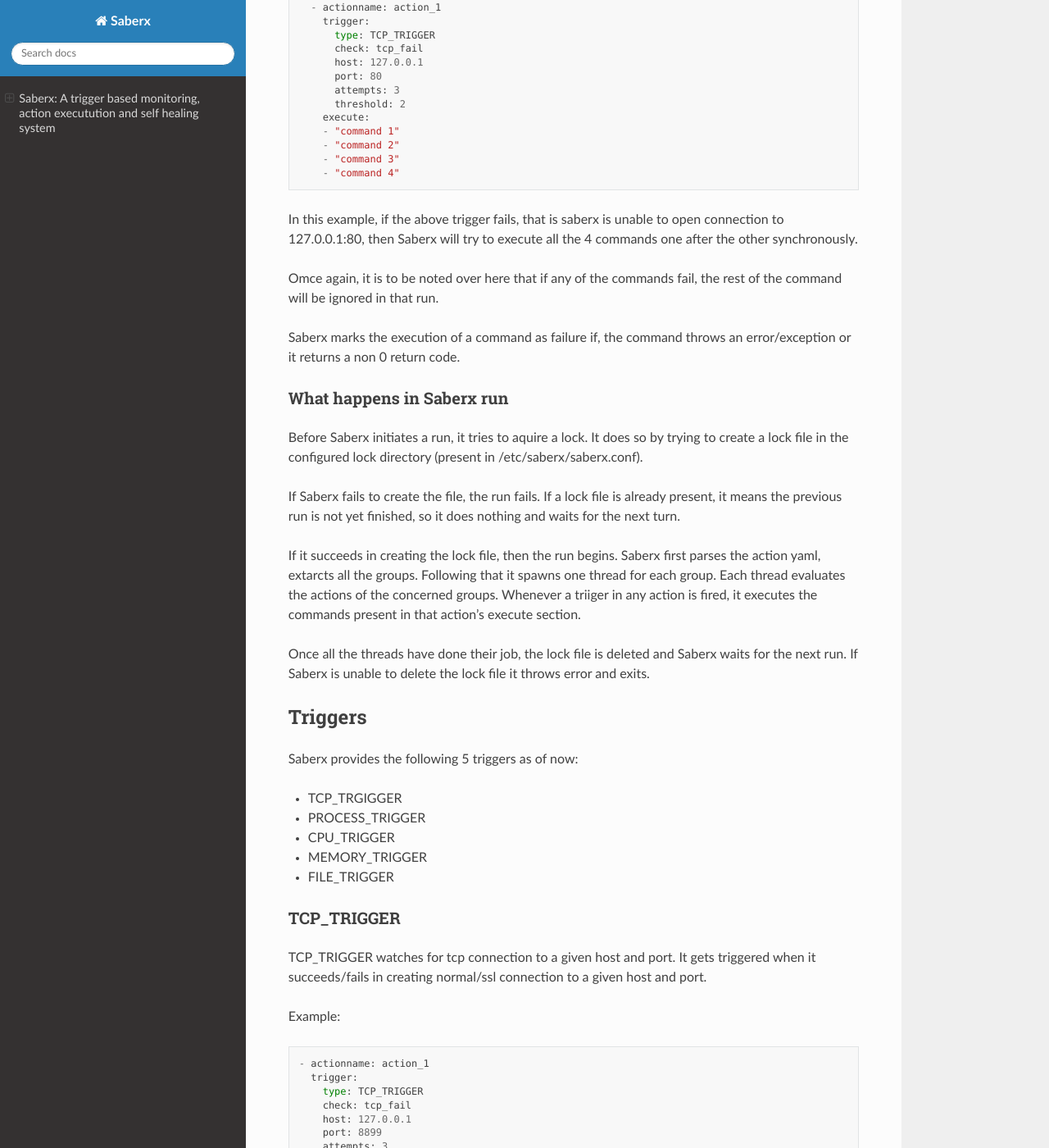
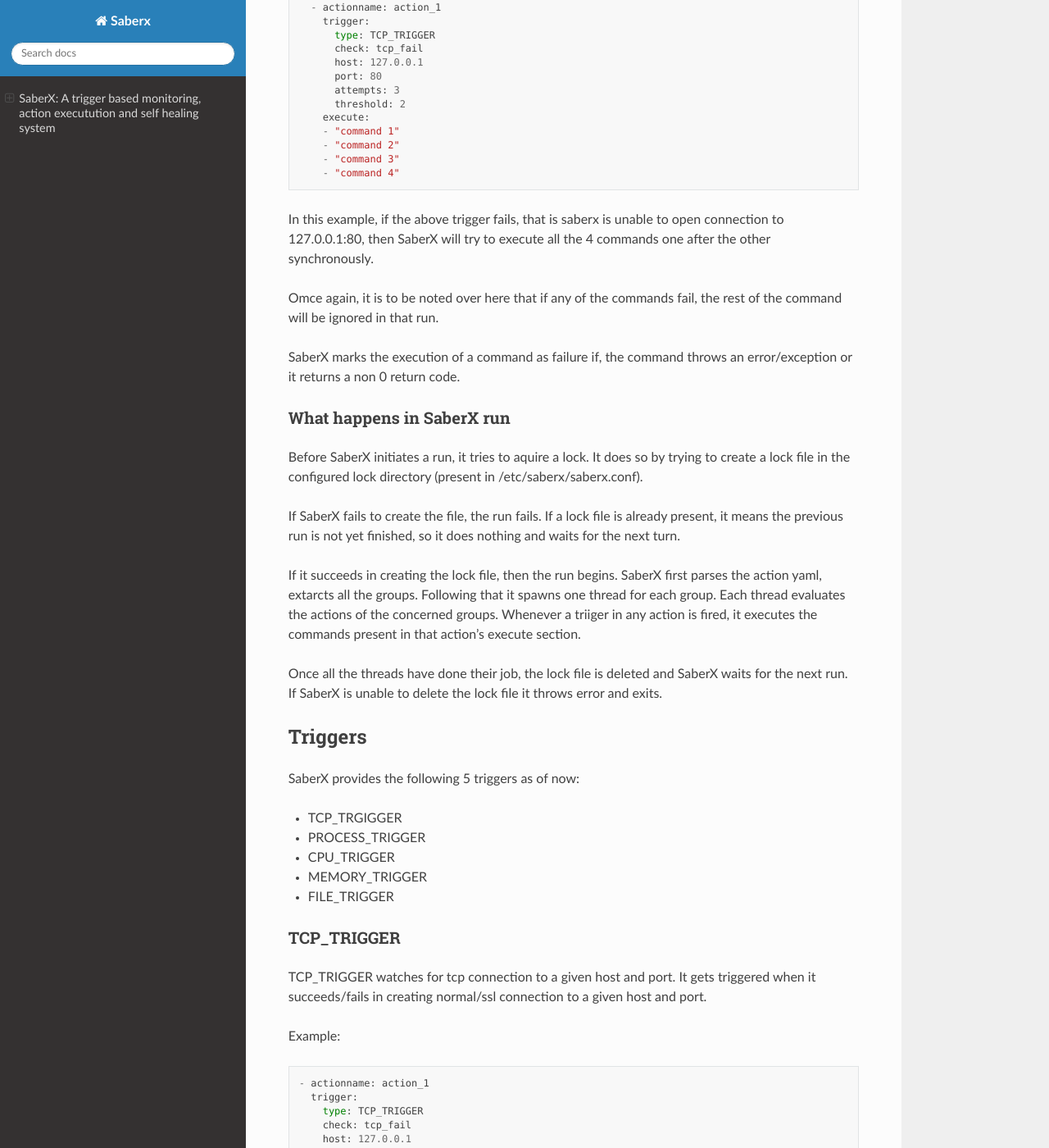
Before and after one commit to LazyWolves/SaberX, a Sphinx documentation site: the page built from docs/source/index.rst, in a window 1280 px wide and 1400 px high, scrolled down 5435 px. Shown: the whole window at 82% size. Built offline with Sphinx 7.4.7 and the Read the Docs theme 2.0.0, drawn with Linux system fonts in a browser that asks for light colours; some of the changed text lies outside the part shown.

Commit message:
Fix typo

```diff
--- a/docs/source/index.rst
+++ b/docs/source/index.rst
@@ -1,13 +1,13 @@
-.. Saberx documentation master file, created by
+.. SaberX documentation master file, created by
    sphinx-quickstart on Sun Nov 24 00:46:02 2019.
    You can adapt this file completely to your liking, but it should at least
    contain the root `toctree` directive.
 
 ***********************************************************************************
-Saberx: A trigger based monitoring, action executution and self healing system
+SaberX: A trigger based monitoring, action executution and self healing system
 ***********************************************************************************
 
-Saberx is a trigger based monitoring, alerting and action execution system which can be used for self healing. Saberx watches
+SaberX is a trigger based monitoring, alerting and action execution system which can be used for self healing. SaberX watches
 for specific events in your system and fires its trigger when any such event happens. In reply to the firing of any such trigger,
 you can execute an action, like sending alert to you alert management system or any command to heal your system.
 
@@ -15,23 +15,23 @@
 you can configure saberx to fire a trigger for this. When such a trigger gets fired, you may send a curl request call
 to your alert manager to raise a alert and at the same time restart your apache server.
 
-Saberx provides many more such triggers like filetrigger (watching over files), Process trigger (watching over processes),
+SaberX provides many more such triggers like filetrigger (watching over files), Process trigger (watching over processes),
 CPUTrigger (watching over CPU), memory trigger (watching over memory) and the already described TCP trigger (watching over
 ports).
 
-**Currently Saberx only supports Linux.**
+**Currently SaberX only supports Linux.**
 
-View Saberx on `Github <https://www.github.com/djmgit/Saberx>`_
+View SaberX on `Github <https://www.github.com/djmgit/SaberX>`_
 
-Getting started with Saberx
+Getting started with SaberX
 *********************************
 
-Following section shows how to quickly get started with Saberx with an simple example.
+Following section shows how to quickly get started with SaberX with an simple example.
 
-Installing Saberx
+Installing SaberX
 ===================
 
-Saberx can be simply installed using following steps:
+SaberX can be simply installed using following steps:
 
 - Clone/download the master branch.
 - Enter into the repo
@@ -149,10 +149,10 @@
 
 ``sleep_period`` is the amount of time (in seconds) saberx will wait before initiating the next run.
 
-How Saberx works
+How SaberX works
 ********************
 
-This setion describes how Saberx works, what it does and how it does and how to configure it properly.
+This setion describes how SaberX works, what it does and how it does and how to configure it properly.
 
 Actions and Groups
 ========================
@@ -163,7 +163,7 @@
 
 Each action comprises of a **trigger** and a **execute** section.
 
-The important and interesting thing to be notes here is Saberx evaluates all the groups concurrently. It spawns a thread
+The important and interesting thing to be notes here is SaberX evaluates all the groups concurrently. It spawns a thread
 for each group. So two actions in two different group will be executed concurrently. However, inside the same group, the
 actions are executed synchronously.
 
@@ -206,14 +206,14 @@
       execute:
       - "command 1"
 
-In the above action yaml, actiongroups grp1 and grp2 will be run concurrently. Saberx will spawn two threads and allocate one group to each
+In the above action yaml, actiongroups grp1 and grp2 will be run concurrently. SaberX will spawn two threads and allocate one group to each
 thread. This would mean both the TCP triggers will be evaluated concurrently on each run with the process trigger
 (more on process trigger below). However both tcp triggers will be evaluated synchronously. That is first saberx will evaluate
 the tcp trigger for port 80 and then for port 443.
 
 If the above seems to be confusing, the here is a small description of the control flow for the above config.
 
-At the start of each run, Saberx will spawn a thread for each group. In this case there will be two threads in total. The thread
+At the start of each run, SaberX will spawn a thread for each group. In this case there will be two threads in total. The thread
 responsible for a group, lets consider the first group, will first evaluate grp1, once it is done with grp1 (if trigger is
 fired it will run commands or simply pass), it will try to evaluate the second trigger (the one for port 443).
 
@@ -253,33 +253,33 @@
       - "command 3"
       - "command 4"
 
-In this example, if the above trigger fails, that is saberx is unable to open connection to 127.0.0.1:80, then Saberx will try to
+In this example, if the above trigger fails, that is saberx is unable to open connection to 127.0.0.1:80, then SaberX will try to
 execute all the 4 commands one after the other synchronously.
 
 Omce again, it is to be noted over here that if any of the commands fail, the rest of the command will be ignored in that run.
 
-Saberx marks the execution of a command as failure if, the command throws an error/exception or it returns a non 0 return code.
+SaberX marks the execution of a command as failure if, the command throws an error/exception or it returns a non 0 return code.
 
-What happens in Saberx run
+What happens in SaberX run
 ==============================
 
-Before Saberx initiates a run, it tries to aquire a lock. It does so by trying to create a lock file in the configured lock
+Before SaberX initiates a run, it tries to aquire a lock. It does so by trying to create a lock file in the configured lock
 directory (present in /etc/saberx/saberx.conf).
 
-If Saberx fails to create the file, the run fails. If a lock file is already present, it means the previous run is not yet
+If SaberX fails to create the file, the run fails. If a lock file is already present, it means the previous run is not yet
 finished, so it does nothing and waits for the next turn.
 
-If it succeeds in creating the lock file, then the run begins. Saberx first parses the action yaml, extarcts all the groups.
+If it succeeds in creating the lock file, then the run begins. SaberX first parses the action yaml, extarcts all the groups.
 Following that it spawns one thread for each group. Each thread evaluates the actions of the concerned groups. Whenever a triiger
 in any action is fired, it executes the commands present in that action's execute section.
 
-Once all the threads have done their job, the lock file is deleted and Saberx waits for the next run. If Saberx is unable to
+Once all the threads have done their job, the lock file is deleted and SaberX waits for the next run. If SaberX is unable to
 delete the lock file it throws error and exits.
 
 Triggers
 ************
 
-Saberx provides the following 5 triggers as of now:
+SaberX provides the following 5 triggers as of now:
 
 - TCP_TRGIGGER
 - PROCESS_TRIGGER
@@ -351,10 +351,10 @@
 
 - ``regex`` is the regex pattern to match against the process name or command line arguments.
 
-- ``count`` can be any integer. Saberx checks if the number of desired procsses in the system are greater than or less than
+- ``count`` can be any integer. SaberX checks if the number of desired procsses in the system are greater than or less than
   or equal to (as configured) ``count`` then the trigger is fired. Default is ``1``.
 
-- ``operation`` can be anything among ``<, >, <=, >=, =``. This is how Saberx will compare the number of desired processes
+- ``operation`` can be anything among ``<, >, <=, >=, =``. This is how SaberX will compare the number of desired processes
   against the provided ``count`` in order to fire the trigger. Default is ``=``.
 
 In the above example, the trigger will be fired if the number of processes in the system having command line matching the
@@ -466,10 +466,10 @@
 default its False. For example in case of file trigger, if type if ``present`` and the file is absent, trigger status will
 be false. However if ``negate`` is set to true, then it will fire the trugger since the status will not become true.
 
-Running Saberx
+Running SaberX
 *****************
 
-Saberx can be ran easily by just typing the following:
+SaberX can be ran easily by just typing the following:
 
 ``sudo saberx`` or ``sudo saberx &``
 
@@ -479,13 +479,13 @@
 The preferred method to run saberx on Debian based linux systems would be by creating a service file for it.
 
 
-Saberx Code Documentation
+SaberX Code Documentation
 ******************************************
 .. toctree::
    :maxdepth: 10
    :caption: Contents:
 
-driver : Main entry point for Saberx
+driver : Main entry point for SaberX
 ==============================================
 .. automodule:: saberx.driver.driver
     :members:`
```
Also changed, not shown: README.md (+24 -24 lines).
